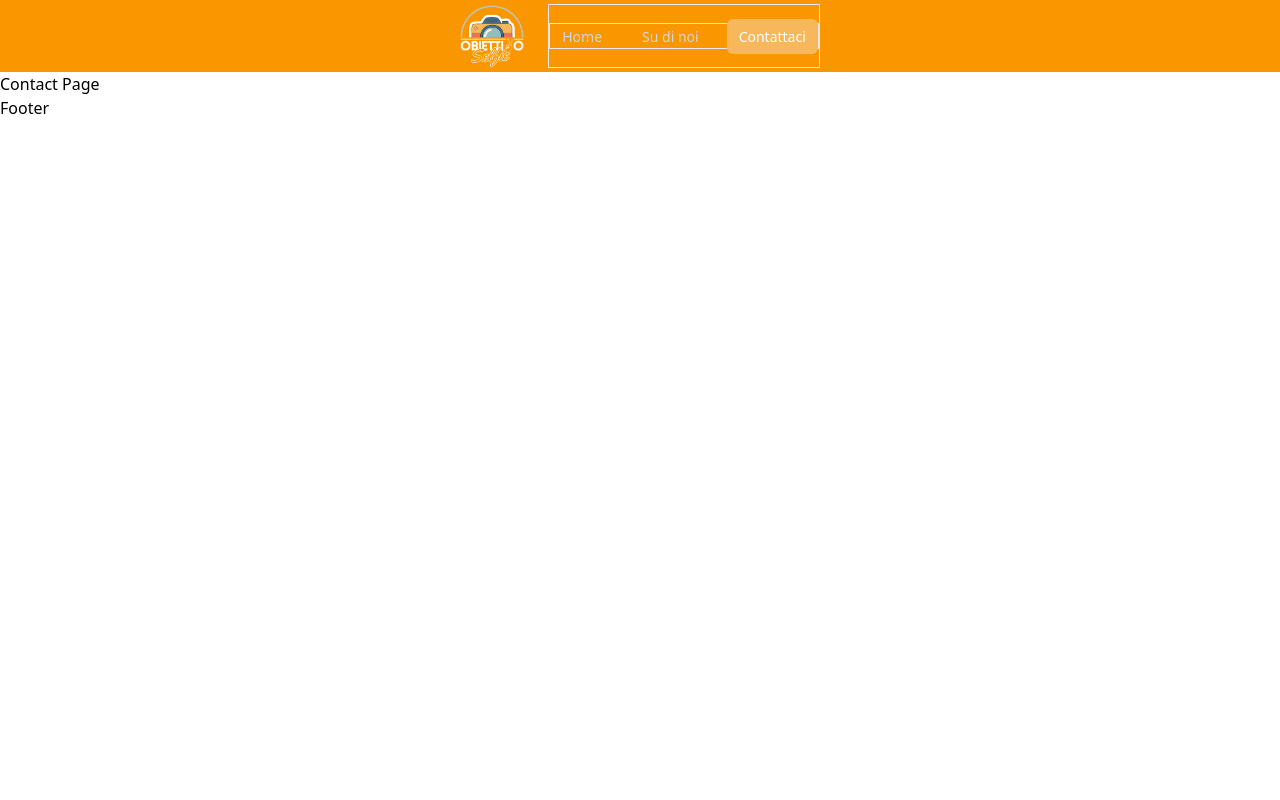
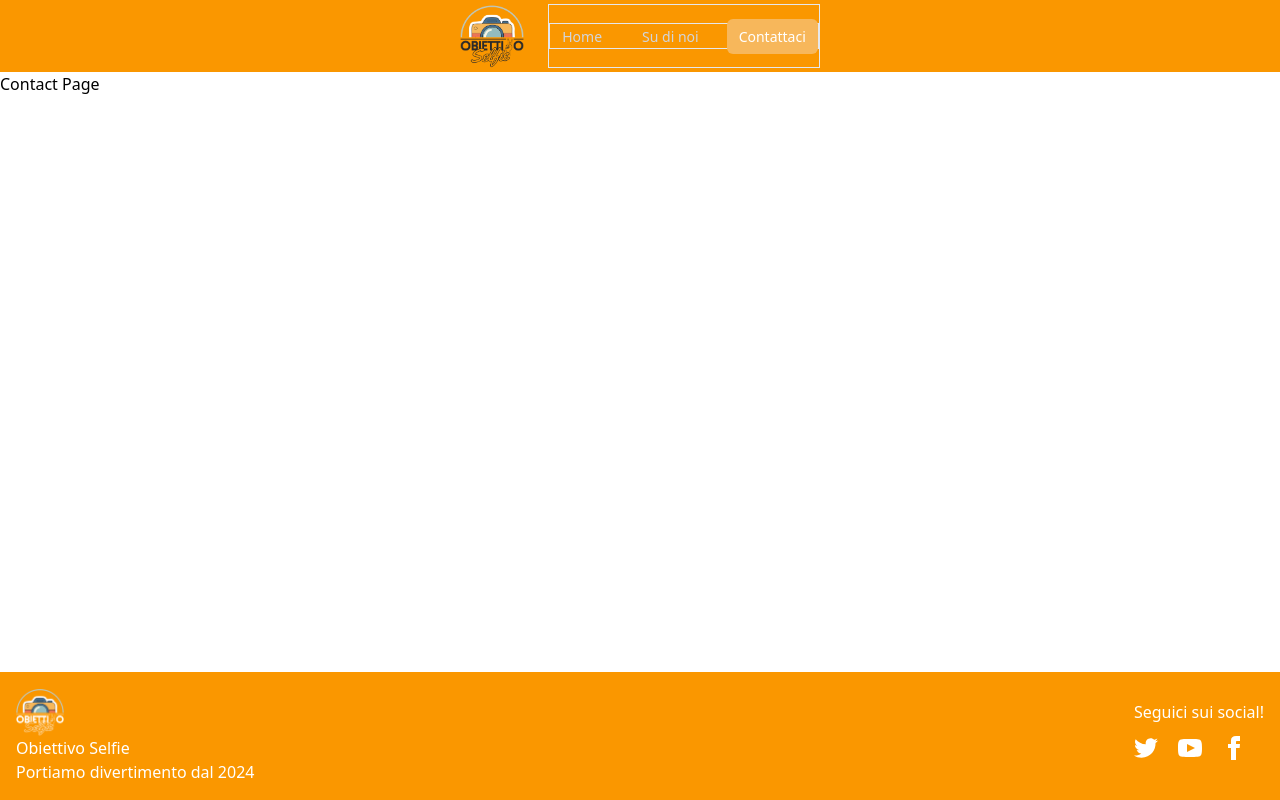
Before and after one commit to lucasens1/pp_repo_obj-selfie, a React (Vite) app: page /contact in a window 1280 px wide. Built offline with nearby package versions, Linux system fonts and the light colour scheme.

Commit message:
Footer 1.0

```diff
--- a/src/components/Footer.jsx
+++ b/src/components/Footer.jsx
@@ -1,7 +1,54 @@
-export default function Footer(){
-    return(
-        <>
-            <h1>Footer</h1>
-        </>
-    )
+export default function Footer() {
+  return (
+    <>
+      <footer className="footer flex fixed bottom-0 min-h-max justify-between ms_bg-obj-selfie fixed w-full text-white p-4 max-sm:flex-col">
+        <aside>
+          <img src="../../public/obj_selfie_dark.png" className="h-12" alt="" />
+          <p>
+            Obiettivo Selfie
+            <br />
+            Portiamo divertimento dal 2024
+          </p>
+        </aside>
+        <nav>
+          <h6 className="footer-title my-3">Seguici sui social!</h6>
+          <div className="flex gap-5">
+            <a>
+              <svg
+                xmlns="http://www.w3.org/2000/svg"
+                width="24"
+                height="24"
+                viewBox="0 0 24 24"
+                className="fill-current"
+              >
+                <path d="M24 4.557c-.883.392-1.832.656-2.828.775 1.017-.609 1.798-1.574 2.165-2.724-.951.564-2.005.974-3.127 1.195-.897-.957-2.178-1.555-3.594-1.555-3.179 0-5.515 2.966-4.797 6.045-4.091-.205-7.719-2.165-10.148-5.144-1.29 2.213-.669 5.108 1.523 6.574-.806-.026-1.566-.247-2.229-.616-.054 2.281 1.581 4.415 3.949 4.89-.693.188-1.452.232-2.224.084.626 1.956 2.444 3.379 4.6 3.419-2.07 1.623-4.678 2.348-7.29 2.04 2.179 1.397 4.768 2.212 7.548 2.212 9.142 0 14.307-7.721 13.995-14.646.962-.695 1.797-1.562 2.457-2.549z"></path>
+              </svg>
+            </a>
+            <a>
+              <svg
+                xmlns="http://www.w3.org/2000/svg"
+                width="24"
+                height="24"
+                viewBox="0 0 24 24"
+                className="fill-current"
+              >
+                <path d="M19.615 3.184c-3.604-.246-11.631-.245-15.23 0-3.897.266-4.356 2.62-4.385 8.816.029 6.185.484 8.549 4.385 8.816 3.6.245 11.626.246 15.23 0 3.897-.266 4.356-2.62 4.385-8.816-.029-6.185-.484-8.549-4.385-8.816zm-10.615 12.816v-8l8 3.993-8 4.007z"></path>
+              </svg>
+            </a>
+            <a>
+              <svg
+                xmlns="http://www.w3.org/2000/svg"
+                width="24"
+                height="24"
+                viewBox="0 0 24 24"
+                className="fill-current"
+              >
+                <path d="M9 8h-3v4h3v12h5v-12h3.642l.358-4h-4v-1.667c0-.955.192-1.333 1.115-1.333h2.885v-5h-3.808c-3.596 0-5.192 1.583-5.192 4.615v3.385z"></path>
+              </svg>
+            </a>
+          </div>
+        </nav>
+      </footer>
+    </>
+  );
 }
--- a/src/components/Navbar.jsx
+++ b/src/components/Navbar.jsx
@@ -48,7 +48,7 @@ export default function NavBar() {
             <div className="flex flex-shrink-0 items-center">
               <img
                 alt="Obiettivo Selfie"
-                src="../../public/obj_selfie_dark.png"
+                src="../../public/obj_selfie_light.png"
                 className="h-16 w-auto"
               />
             </div>
@@ -85,9 +85,9 @@ export default function NavBar() {
               key={item.name}
               as="a"
               href={item.href}
-              aria-current={item.current ? "page" : undefined}
+              aria-current={location.pathname === item.href ? "page" : undefined}
               className={classNames(
-                item.current
+                location.pathname === item.href
                   ? "bg-gray-900 text-white"
                   : "text-gray-300 hover:bg-gray-700 hover:text-white",
                 "block rounded-md px-3 py-2 text-base font-medium "
```
